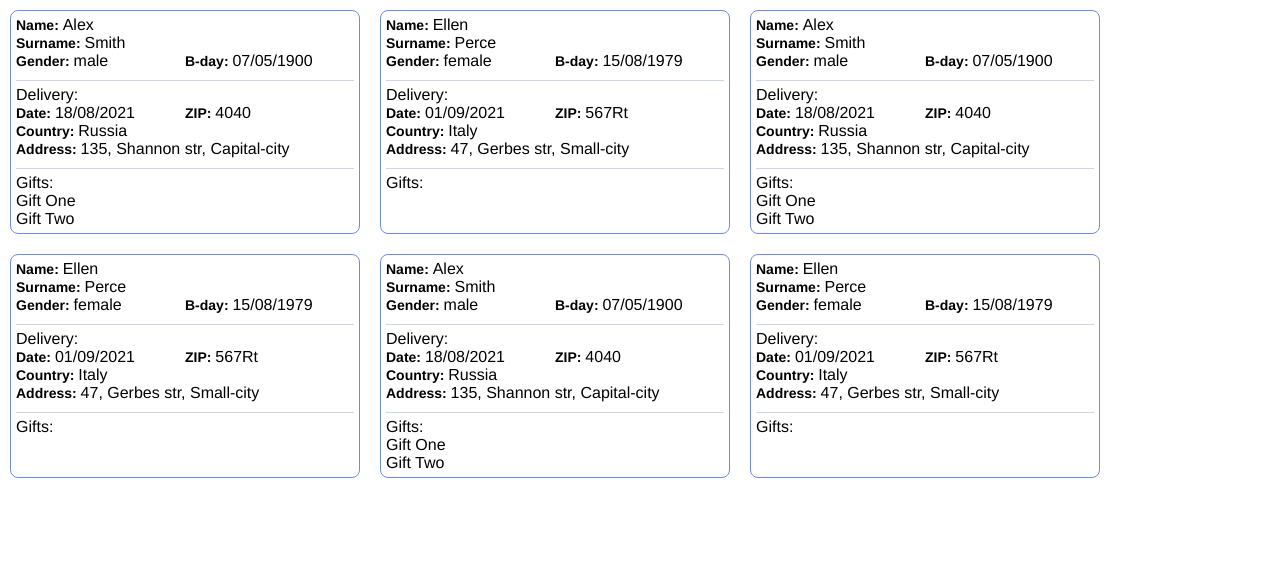
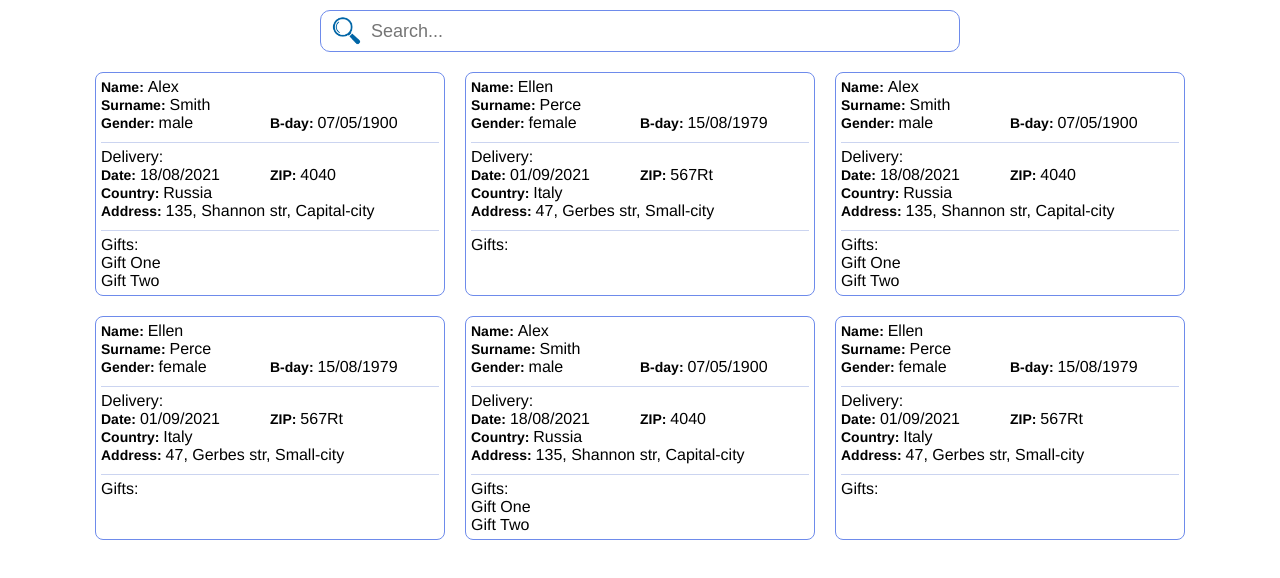
Before and after one commit to Nata-Roma/react_2021Q3, a React app: page / in a window 1280 px wide. Shown: the top 578 px of the page. Built offline with nearby package versions, Linux system fonts and the light colour scheme.

Commit message:
feat: add search component

```diff
--- a/src/app.css
+++ b/src/app.css
@@ -2,7 +2,7 @@
   display: flex;
   width: 100%;
   flex-wrap: wrap;
-  justify-content: flex-start;
+  justify-content: center;
   align-content: flex-start;
 }
 
--- a/src/app.tsx
+++ b/src/app.tsx
@@ -3,6 +3,7 @@ import './app.css';
 import './styles.css';
 import Card from './components/card/card';
 import cardInfo from './utilities/configCard';
+import Search from './components/search/search';
 
 const App = () => {
   let cardInfoView:ReactElement | Array<ReactElement> = <div className="cards_noInfo">No card info</div>;
@@ -11,9 +12,13 @@ const App = () => {
     cardInfoView = cardInfo.map((card => (<Card {...card} key={card.id} />)))
   }
   return (
+    <>
+    <Search />
     <div className="cards_wrapper">
       {cardInfoView}
     </div>
+    </>
+
   );
 };
 
--- /dev/null
+++ b/src/components/search/search.css
@@ -0,0 +1,25 @@
+.search_container {
+  display: flex;
+  min-width: 300px;
+  width: 50%;
+  margin: 10px auto;
+  border: 1px solid rgb(110, 139, 235);
+  border-radius: 10px;
+  padding: 5px 10px;
+}
+
+.search_icon {
+  width: 30px;
+  height: 30px;
+  background-position: center;
+  background-repeat: no-repeat;
+  background-size: contain;
+  flex-shrink: 0;
+}
+
+.search-input {
+  font-size: 18px;
+  padding: 5px 10px;
+  line-height: 20px;
+  width: 100%;
+}
--- /dev/null
+++ b/src/components/search/search.tsx
@@ -0,0 +1,17 @@
+import React from 'react';
+import searchImg from '../../assets/search.png';
+import './search.css';
+
+export const Search = () => {
+  return (
+    <div className="search_container">
+      <div
+        className="search_icon"
+        style={{ backgroundImage: `url(${searchImg})` }}
+      ></div>
+      <input className="search-input" type="text" placeholder="Search..." />
+    </div>
+  );
+};
+
+export default Search;
```
Also changed, not shown: src/assets/search.png (added).
